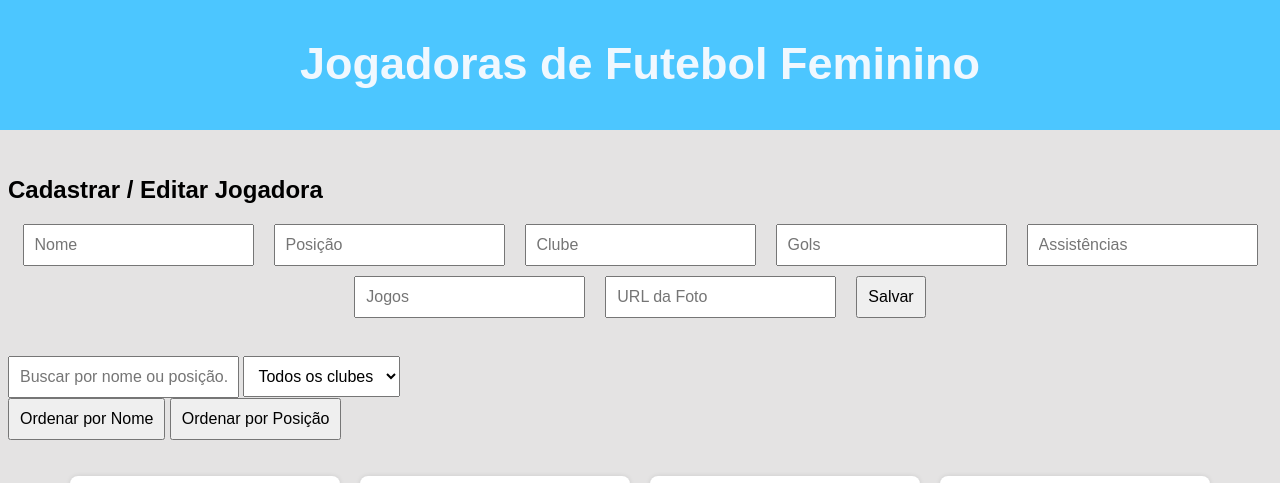
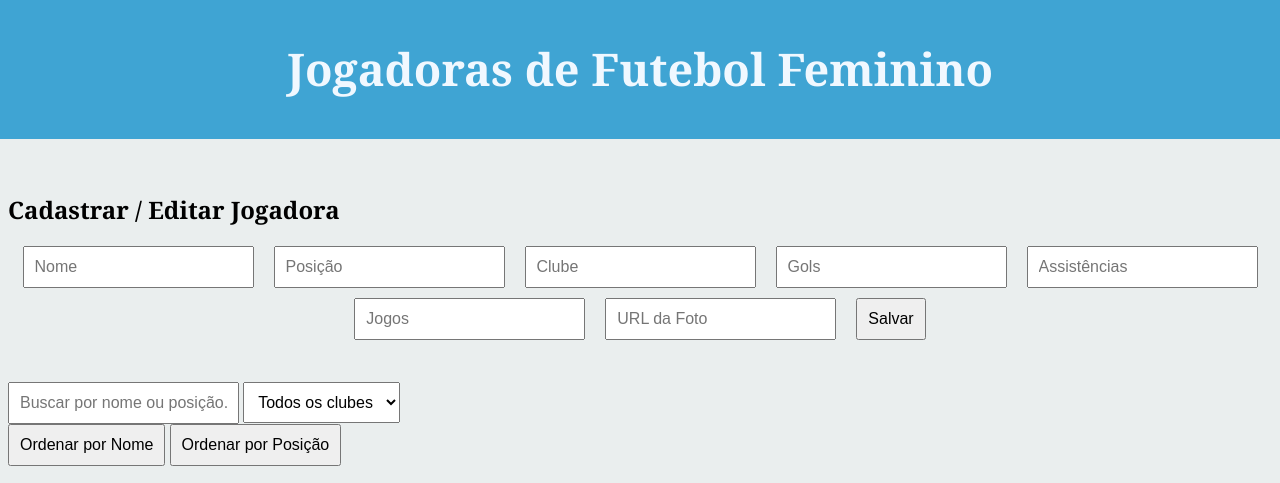
Before and after one commit to juliapompu/cp4-webdev, a plain HTML site: page index.html in a window 1280 px wide. Shown: the top 483 px of the page. Drawn offline with Linux system fonts and the light colour scheme.

Commit message:
feature/css mudado

```diff
--- a/src/css/style.css
+++ b/src/css/style.css
@@ -1,11 +1,11 @@
 body {
-  font-family: Arial, sans-serif;
-  background: #e4e3e3;
+  font-family: georgia, sans-serif;
+  background: #eaeeee;
 }
 
 #cabecario{
   padding: 40px;
-  background-color: rgb(76, 198, 255);
+  background-color: rgb(63, 164, 211);
   margin: -10px;
 
 }
@@ -38,7 +38,7 @@ input, button, select {
 }
 
 .card {
-  background: white;
+  background: rgb(255, 255, 255);
   padding: 10px;
   border-radius: 8px;
   width: 250px;
```
